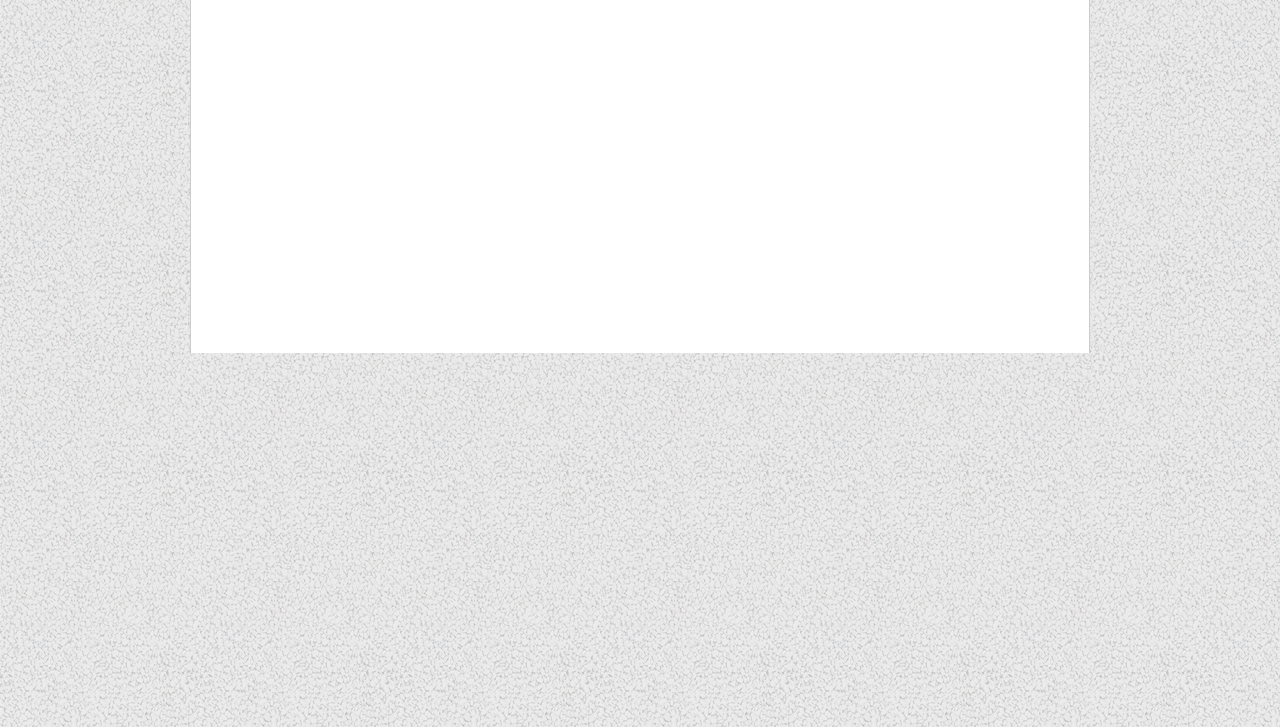
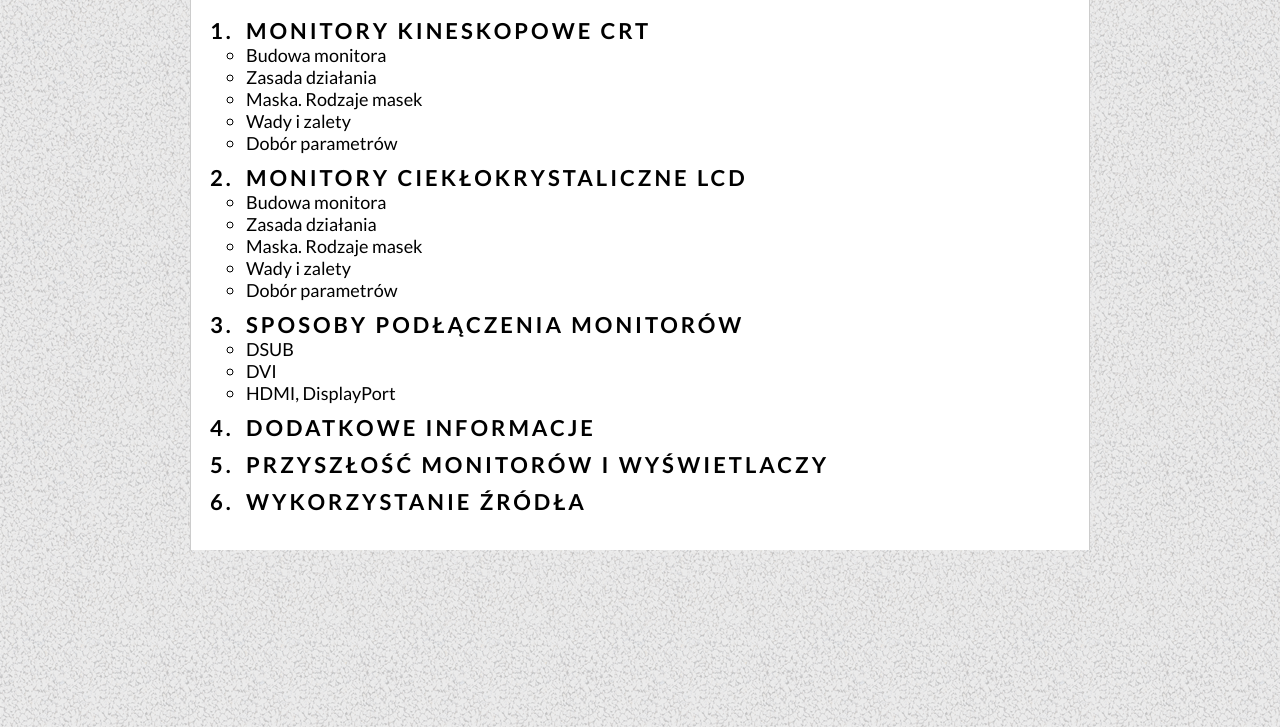
Before and after one commit to kpraktykant/listyHtml, a plain HTML site: page 01 Start - od pustej templatki/index.html in a window 1280 px wide. Shown: the part 73-800 px from the top of the page. Drawn offline with Linux system fonts and the light colour scheme.

Commit message:
zmodyfikowano style.css oraz ulepszono spis tresci

```diff
--- a/01 Start - od pustej templatki/index.html
+++ b/01 Start - od pustej templatki/index.html
@@ -22,15 +22,40 @@
 	</div>
 
 	<div id="container">
-		<br/><br/>
-		<br/><br/>
-		<br/><br/>
-		<br/><br/>
-		<br/><br/>
-		<br/><br/>
-		<br/><br/>
 
 		<div id="spis">
+			<ol>
+				<li>Monitory kineskopowe CRT
+					<ul>
+						<li>Budowa monitora</li>
+						<li>Zasada działania</li>
+						<li>Maska. Rodzaje masek</li>
+						<li>Wady i zalety</li>
+						<li>Dobór parametrów</li>
+					</ul>
+				</li>
+				<li>Monitory ciekłokrystaliczne LCD
+					<ul>
+						<li>Budowa monitora</li>
+						<li>Zasada działania</li>
+						<li>Maska. Rodzaje masek</li>
+						<li>Wady i zalety</li>
+						<li>Dobór parametrów</li>
+					</ul>
+				</li>
+				<li>Sposoby podłączenia monitorów
+					<ul>
+						<li>DSUB</li>
+						<li>DVI</li>
+						<li>HDMI, DisplayPort</li>
+					</ul>
+				</li>
+				<li>Dodatkowe informacje
+					<li>Przyszłość monitorów i wyświetlaczy</li>
+					<li>Wykorzystanie źródła</li>
+				</li>
+			</ol>
+
 
 		</div>
 
--- a/01 Start - od pustej templatki/style.css
+++ b/01 Start - od pustej templatki/style.css
@@ -40,11 +40,39 @@ body
     width: 100%;
 }
 
+#spis
+{
+    width: 880px;
+    list-style-type: disc;
+}
 
+ol
+{
+    margin-top: 5px;
+}
 
+ol > li
+{
+    font-size: 22px;
+    text-transform: uppercase;
+    font-weight: 700;
+    padding: 5px;
+    letter-spacing: 3px;
+}
 
+ol>li>ul
+{
+    font-size: 18px;
+    text-transform: none;
+    font-weight: 400;
+    padding: 0px;
+    letter-spacing: 0px;
+}
 
-
+ol>li>ul>li
+{
+    margin: 0px;
+}
 
 
 
```
